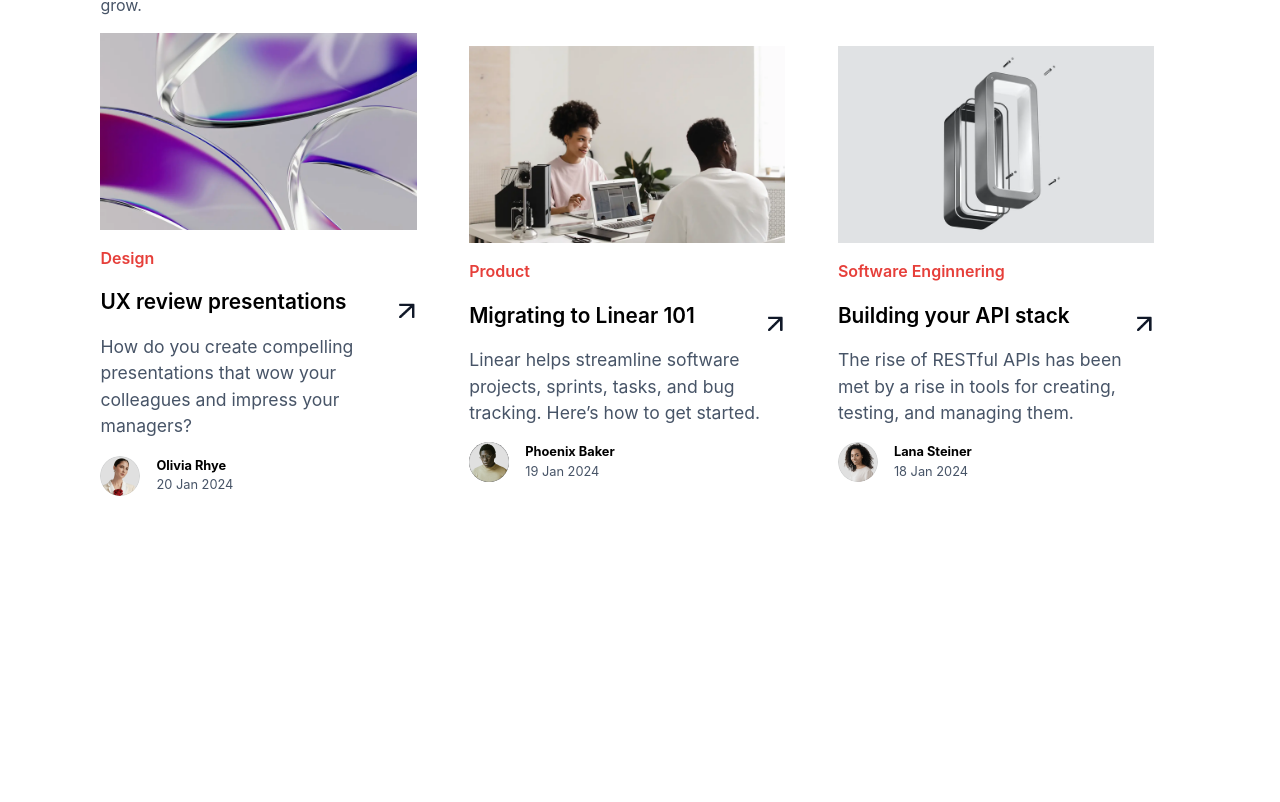
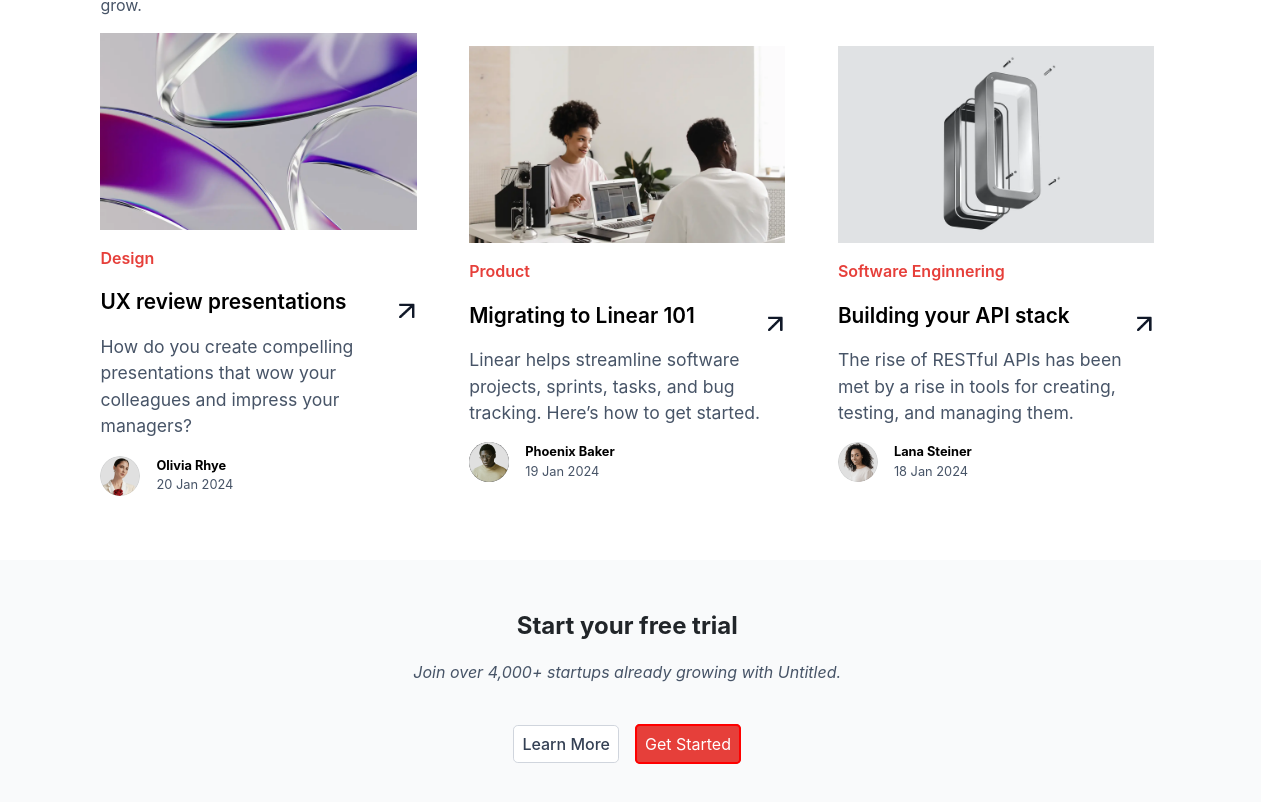
Before and after one commit to ShubhamSingh-04/Zync-Tech, a React (Create React App) app: page / in a window 1280 px wide. Shown: the part 3497-4299 px from the top of the page. Before the commit the page ends 3993 px from the top, so only its background shows below. Built offline with nearby package versions, Linux system fonts and the light colour scheme.

Commit message:
free trial

```diff
--- a/src/App.js
+++ b/src/App.js
@@ -6,6 +6,7 @@ import Features from './components/features/Features';
 import Sysyphus from './components/sysyphys/Sysyphus';
 import Faq from './components/faq/Faq';
 import Blog from './components/blog/Blog';
+import FreeTrial from './components/free-trial/FreeTrial';
 
 function App() {
   return (
@@ -18,6 +19,7 @@ function App() {
         <Sysyphus/>
         <Faq/>
         <Blog/>
+        <FreeTrial/>
       </div>
     </div>
   );
--- /dev/null
+++ b/src/components/free-trial/FreeTrial.css
@@ -0,0 +1,56 @@
+.free-trial-container{
+    margin: 4rem;
+    width: 99vw;
+
+    padding: 3rem;
+
+    background-color: rgba(249, 250, 251, 1);
+
+    display: flex;
+    flex-direction: column;
+    justify-content: center;
+    align-items: center;
+}
+
+.free-trial-heading{
+    font-weight: 650;
+    font-size: 1.5rem;
+}
+
+.free-trial-sub-heading{
+    color: rgba(71, 84, 103, 1);
+    font-style: italic;
+}
+
+.free-trial-action-buttons-container{
+    margin-top: 2rem;
+}
+
+.free-trial-action-buttons{
+    text-decoration: none;
+    border: 2px solid red;
+    padding: 0.5rem;
+    border-radius: 0.3rem;
+
+    margin: 0.5rem;
+}
+
+.learn-more-btn{
+    font-weight: 500;
+    color: rgba(52, 64, 84, 1);
+    background-color: white;
+    border: 0.08rem solid rgba(208, 213, 221, 1)
+}
+
+.learn-more-btn:hover{
+    background-color: rgb(234, 235, 236);
+}
+
+.get-started-btn{
+    color: white;
+    background-color: rgba(230, 63, 58, 1);
+}
+
+.get-started-btn:hover{
+    background-color: rgb(186, 48, 44);
+}
--- /dev/null
+++ b/src/components/free-trial/FreeTrial.js
@@ -0,0 +1,20 @@
+import React from 'react';
+import './FreeTrial.css';
+
+export default function FreeTrial() {
+    return (
+        <div className='free-trial-container'>
+            <p className="free-trial-heading">
+                Start your free trial
+            </p>
+            <p className="free-trial-sub-heading">
+                Join over 4,000+ startups already growing with Untitled.
+            </p>
+
+            <div className="free-trial-action-buttons-container">
+                <a href="/" className="free-trial-action-buttons learn-more-btn">Learn More</a>
+                <a href="/" className="free-trial-action-buttons get-started-btn">Get Started</a>
+            </div>
+        </div>
+    )
+}
```
